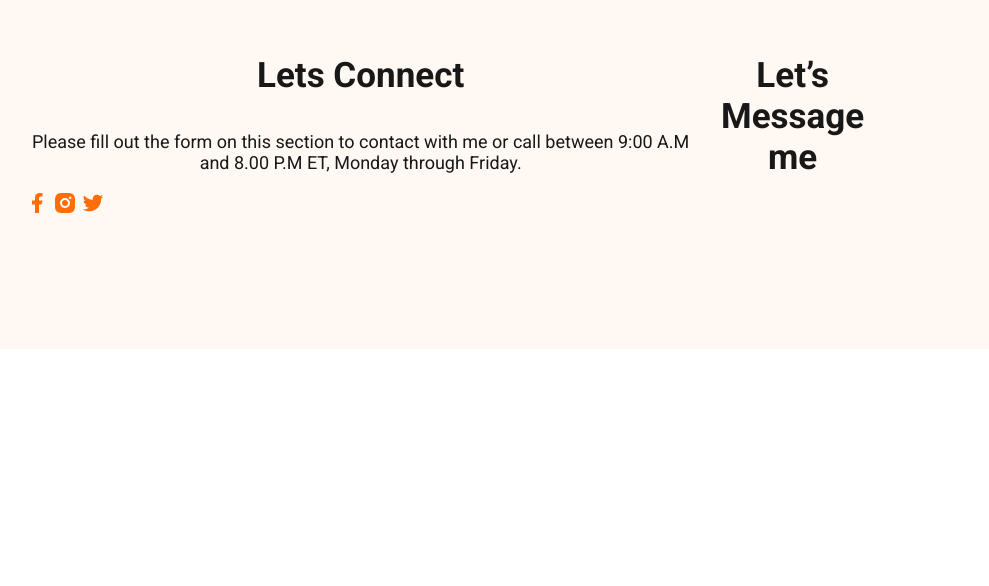
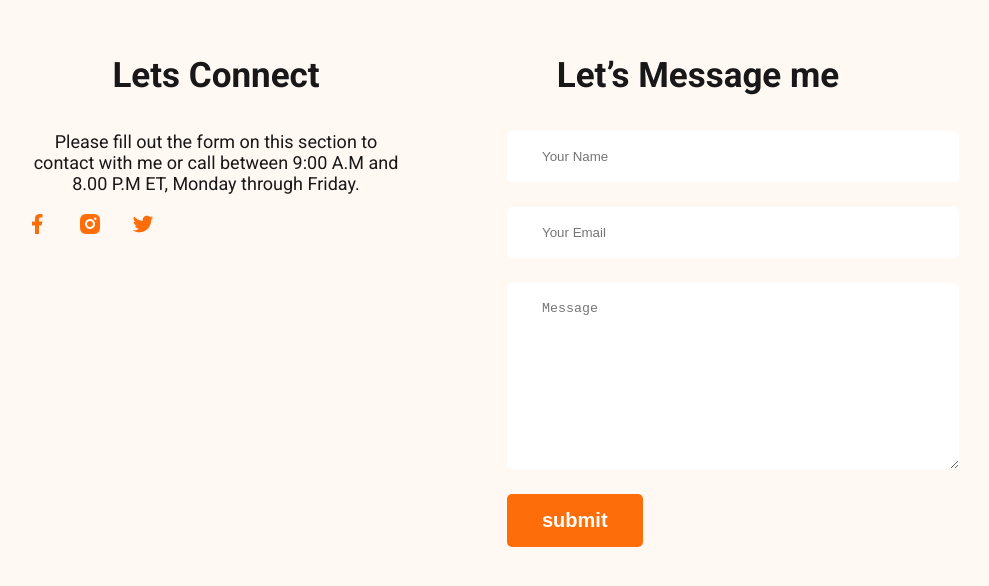
Before and after one commit to apughosh123/webdeveloper-portfolio, a plain HTML site: page index.html in a window 1280 px wide. Shown: the part 3153-3739 px from the top of the page, without its empty margins (183-1172 px from the left). Before the commit the page ends 3510 px from the top, so only its background shows below. Drawn offline with nearby package versions, Linux system fonts and the light colour scheme.

Commit message:
finished footer section with contact form

```diff
--- a/index.html
+++ b/index.html
@@ -172,7 +172,7 @@
             <h3 class="section-title">Lets Connect</h3>
             <p class="section-description">Please fill out the form on this section to contact with me or call between
                 9:00 A.M and 8.00 P.M ET, Monday through Friday.</p>
-            <div class="social-link">
+            <div class="social-links">
                 <a href=""><img src="images/icons/facebook.png" alt=""></a>
                 <a href=""><img src="images/icons/insta.png" alt=""></a>
                 <a href=""><img src="images/icons/twitter.png" alt=""></a>
@@ -180,6 +180,12 @@
         </div>
         <div class="footer-column">
             <h3 class="section-title">Let’s Message me</h3>
+            <form class="contact" action="">
+                <input type="text" placeholder="Your Name">
+                <input type="email" name="" placeholder="Your Email" id="">
+                <textarea name="" id="" placeholder="Message" cols="30" rows="10"></textarea>
+                <input class="btn-primary" type="submit" value="submit">
+            </form>
         </div>
 
     </footer>
--- a/style/portfolio.css
+++ b/style/portfolio.css
@@ -187,7 +187,25 @@ main section{
 /*footer style */
 footer{
     display: flex;
+    gap: 100px;
     background: #FFF8F3;
     margin-top: 100px;
     padding: 130px 200px;
 }
+.footer-column{
+    width: 50%;
+}
+.social-links a{
+    margin-right: 25px;
+}
+.contact input[type="text"], .contact input[type="email"],
+textarea{
+    display: block;
+    padding: 18px 35px;
+    margin-bottom: 25px;
+    color: #757575;
+    border-radius: 5px;
+    background-color: #FFF;
+    border: 0;
+    width: 100%;
+}
```
